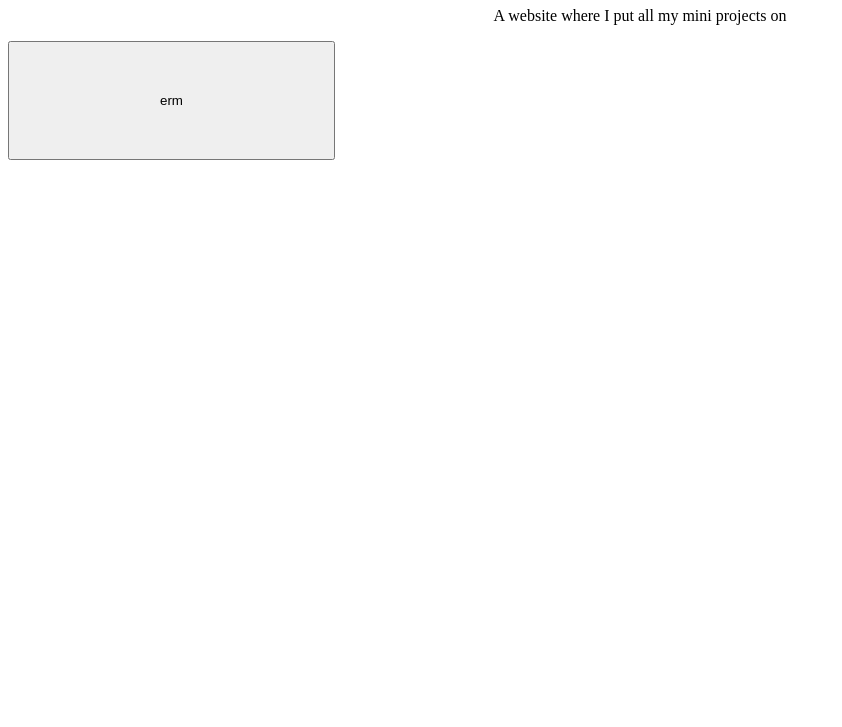
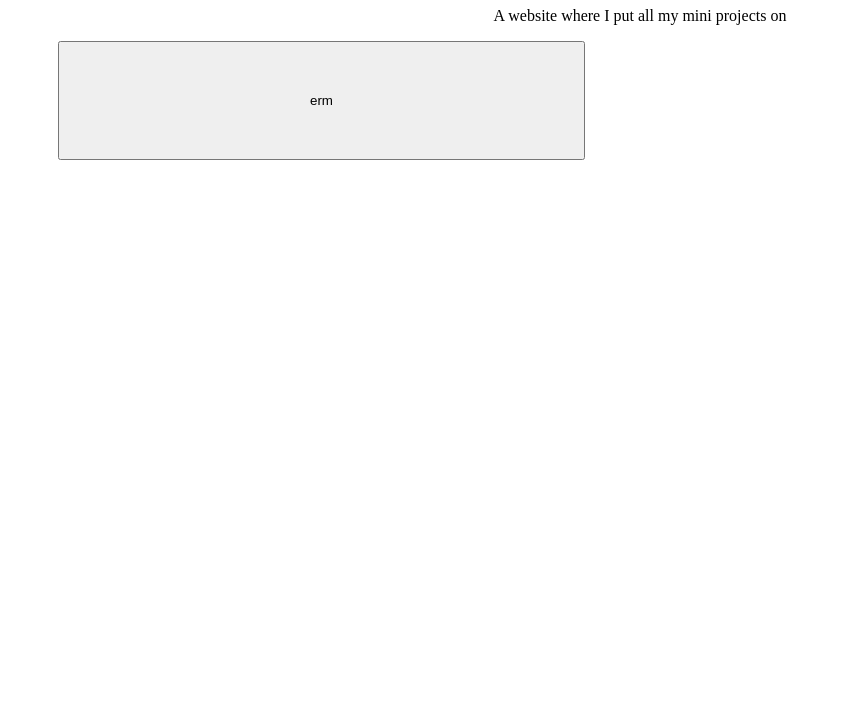
Before and after one commit to tablechairshelf/Projects-Website, a plain HTML site: page index.html in a window 1280 px wide. Shown: the part 73-800 px from the top of the page, without its empty margins (0-842 px from the left). Drawn offline with Linux system fonts and the light colour scheme.

Commit message:
Update index.html

```diff
--- a/index.html
+++ b/index.html
@@ -15,8 +15,8 @@
       }
       .FirstProjectButton {
           text-align:center;
-          margin-right:50px;
-          padding: 50px 150px;
+          margin-left:50px;
+          padding: 50px 250px;
       }
 
   </style>
```
